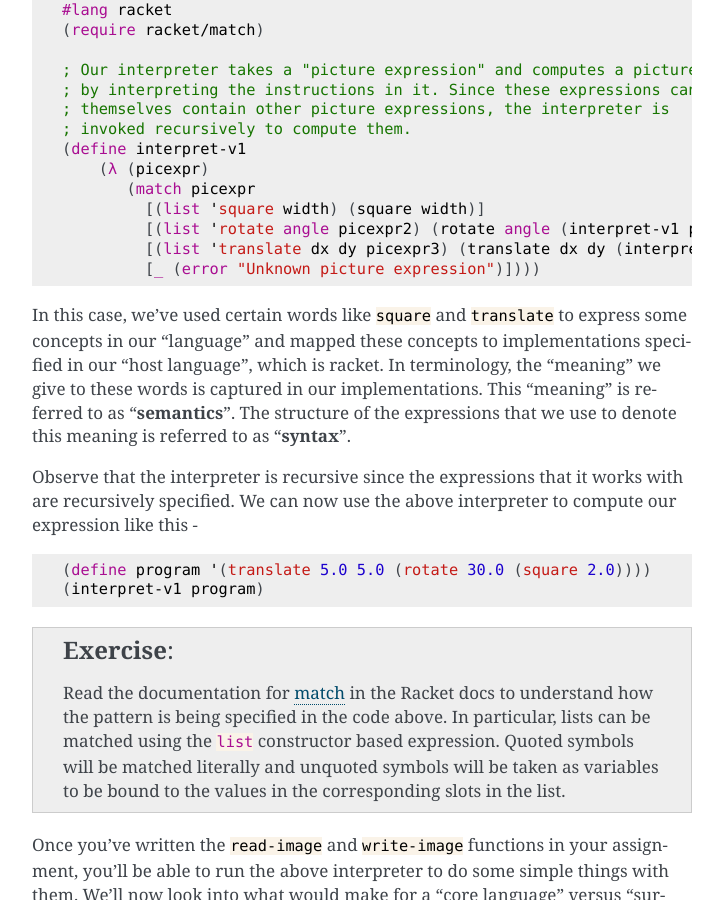
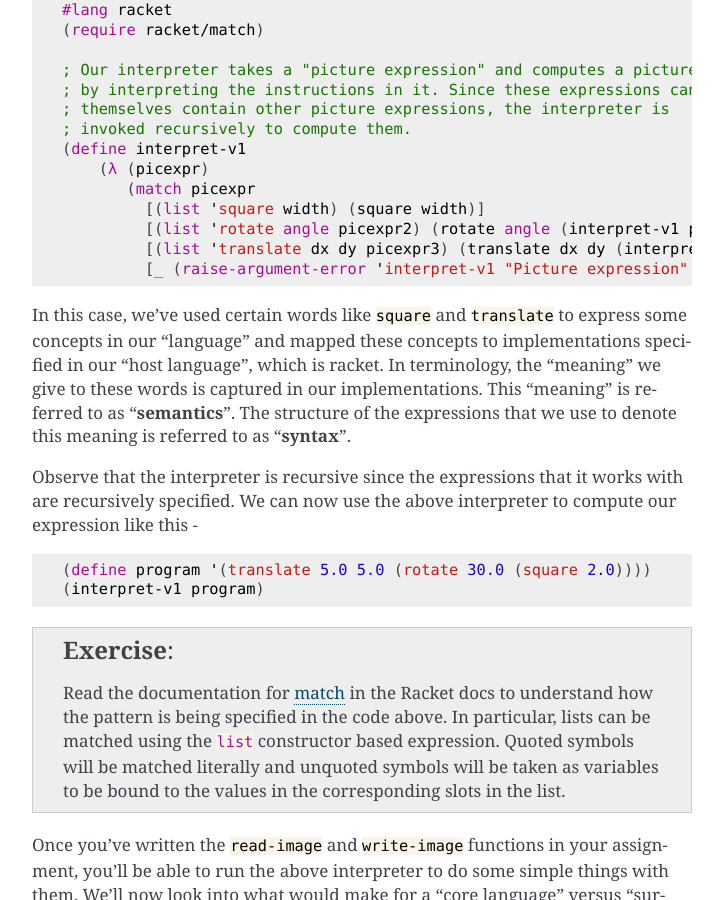
Before and after one commit to kreauniv/comp308, a Sphinx documentation site: the page built from source/piclang.rst, in a window 1280 px wide and 900 px high, scrolled down 7030 px. Shown: the whole window, without its empty margins (388-1111 px from the left). Built offline with Sphinx 7.4.7, drawn with Linux system fonts in a browser that asks for light colours.

Commit message:
Better error message in interpreter

```diff
--- a/source/piclang.rst
+++ b/source/piclang.rst
@@ -311,7 +311,7 @@ easy for us to write an interpreter for such expressions.
              [(list 'square width) (square width)]
              [(list 'rotate angle picexpr2) (rotate angle (interpret-v1 picexpr2))]
              [(list 'translate dx dy picexpr3) (translate dx dy (interpret-v1 picexpr3))]
-             [_ (error "Unknown picture expression")])))
+             [_ (raise-argument-error 'interpret-v1 "Picture expression" picexpr)])))
 
 In this case, we've used certain words like :rkt:`square` and :rkt:`translate`
 to express some concepts in our "language" and mapped these concepts to
```
